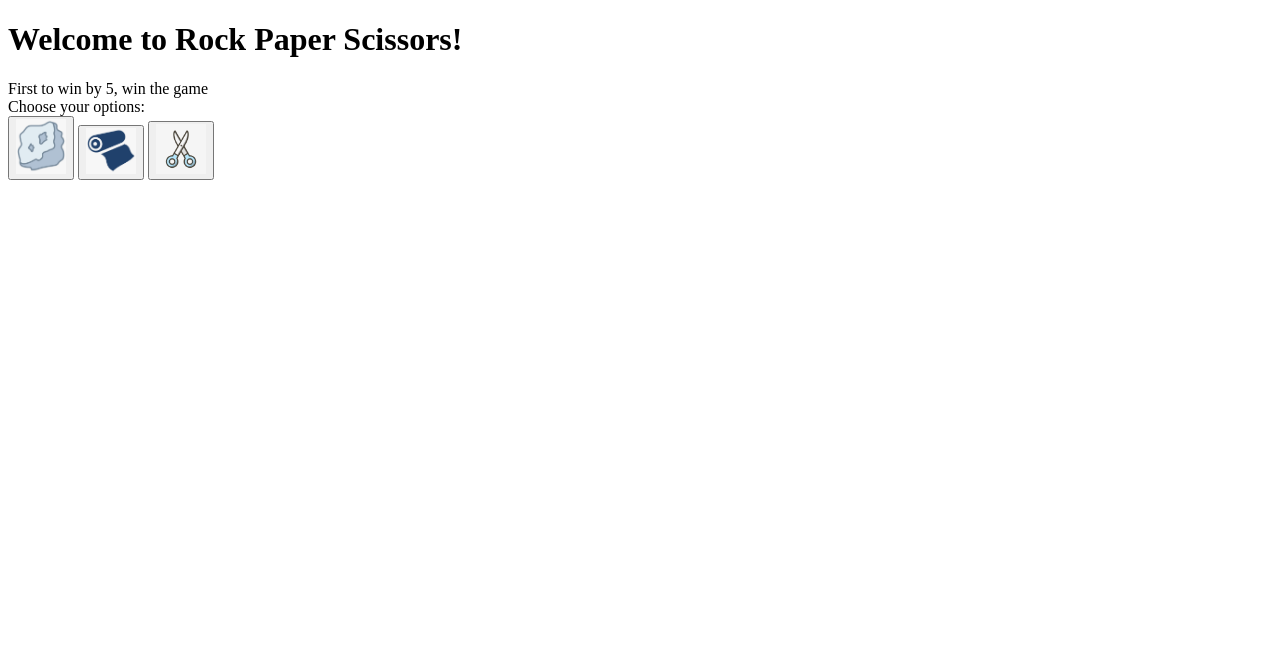
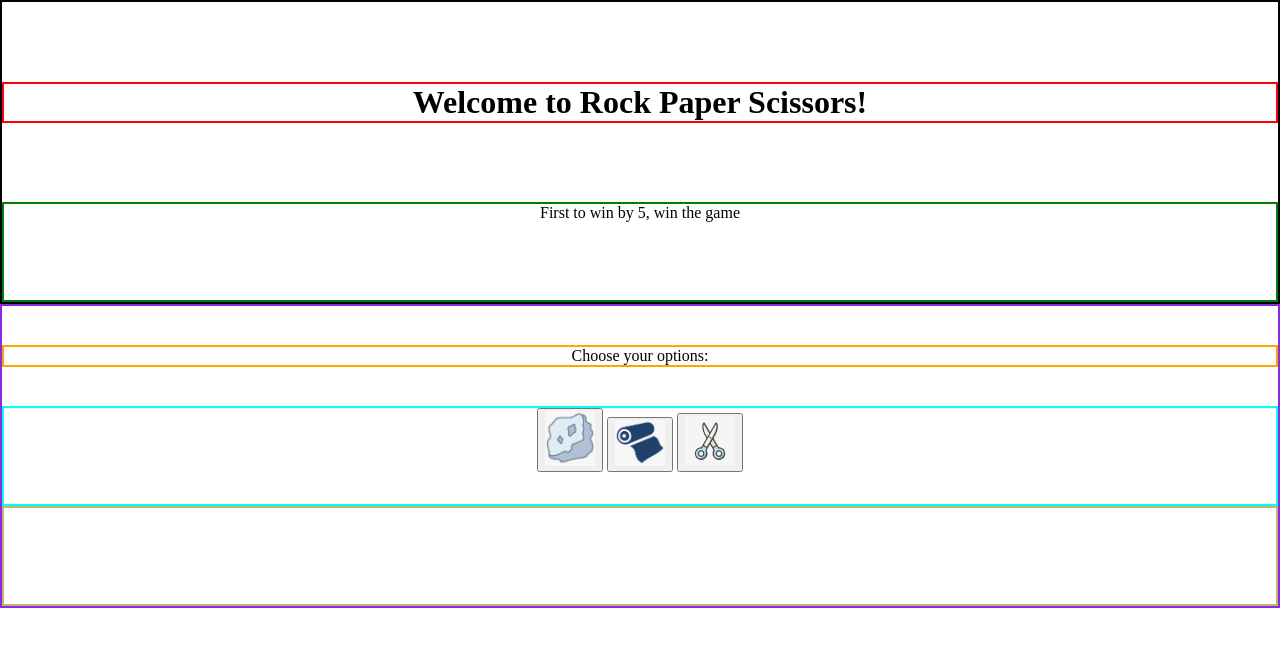
Before and after one commit to kenhardika/rps, a plain HTML site: page index.html in a window 1280 px wide. Drawn offline with Linux system fonts and the light colour scheme.

Commit message:
add css skeleton and html edit

```diff
--- a/index.html
+++ b/index.html
@@ -9,9 +9,12 @@
 </head>
 <body>
 
+    <div class="header">
         <h1>Welcome to Rock Paper Scissors!</h1>
         <div class="notice"> First to win by 5, win the game </div>
-    <div class="header"> Choose your options: </div>
+    </div>
+    <div class="content">
+        <div class="labelOptions"> Choose your options: </div>
         <div class="playerOptions">
             <form action="" class="btn">
                 <button onclick= 'playRock()' > <img src="./img/rock.jpeg" id= "playerRock" width="50px"> </button>
@@ -19,11 +22,17 @@
                 <button onclick= 'playScissors()'  > <img src="./img/scissors.jpeg" id="playerScissors" width="50px"> </button>
             </form>
         </div>
-    <span id="playerScore" style='display: none'> Player Wins: </span>
+        <div class="scoreAll">
+             <span id="playerScore"> Player Wins: </span>
              <span id="playerResult" > 0 </span>
              <br>
              <span id="computerScore" > Computer Wins: </span>
              <span id="computerResult" > 0 </span>
+        </div>
+    </div>
+    <div class="footer"></div>
+
+
 <script src="./script.js"> </script>
 </body>
 </html>
--- a/style.css
+++ b/style.css
@@ -1,12 +1,50 @@
-#playerScore {
+body{
+    margin: 0;
+}
+#playerScore, #playerResult, #computerScore, #computerResult {
     display: none;
 }
-#playerResult {
-    display: none;
+
+.header {
+    display: grid;
+    grid-auto-rows: 200px 100px;
+    border: solid 2px black;
+    align-items: stretch;
+    justify-items: stretch;
 }
-#computerScore {
-    display: none;
+h1 {
+    margin: 0;
+    border: solid 2px red;
+    text-align: center;
+    align-self: center;
 }
-#computerResult {
-    display: none;
+
+.notice {
+    border: solid 2px green;
+    text-align: center;
 }
+
+
+.content {
+    display: grid;
+    grid-auto-rows: 100px 100px;
+    align-items: stretch;
+    justify-items: stretch;
+    border: solid 2px blueviolet;
+}
+
+.labelOptions {
+    text-align: center;
+    border: solid 2px orange;
+    align-self: center;
+}
+
+.playerOptions {
+    text-align: center;
+    border: solid 2px cyan;
+}
+
+.scoreAll {
+    text-align: center;
+    border: solid 2px darkkhaki;
+}
```
Lines whose indentation alone changed are shown as unchanged.
